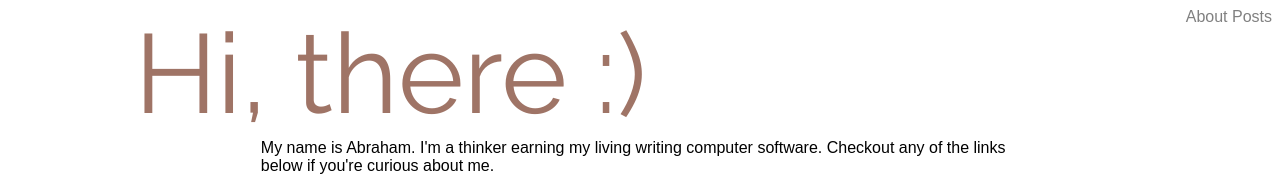
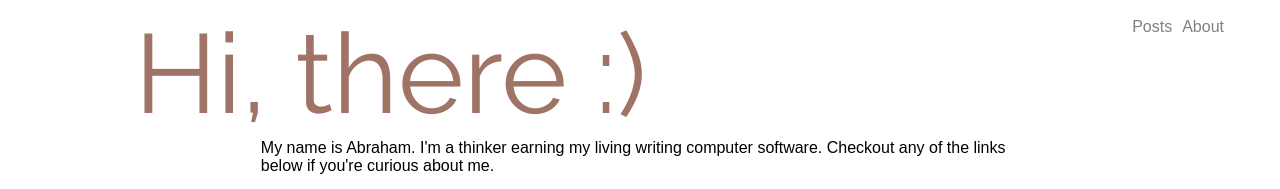
Before and after one commit to abrabah/abrabah.github.io, a Jekyll site: the page built from index.html, in a window 1280 px wide. Shown: the top 189 px of the page. Built offline with Jekyll 4.4.1, drawn with Linux system fonts in a browser that asks for light colours; nearby versions of some CDN libraries.

Commit message:
changed header.. added padding etc..

```diff
--- a/_layouts/default.html
+++ b/_layouts/default.html
@@ -17,8 +17,9 @@
   <a href="/">Posts</a>
 </header>
 
-
-{{ content }}
+<article >
+  {{ content }}
+</article>
 </body>
 
 
--- a/index.html
+++ b/index.html
@@ -2,11 +2,11 @@
 layout: default
 title: Hello world
 ---
-<header class="title"> Hi, there :)</header>
+<p class="title"> Hi, there :)</p>
 
-<article>
+<section class="about-me">
   My name is Abraham. I'm a thinker earning my living writing computer software. Checkout any of the links below if you're curious about me.
-</article>
+</section>
 
 <footer class="about-footer">
 <a class="linkedin-link" href="https://www.linkedin.com/pub/abraham-bah/ba/456/868"><i class="fa fa-linkedin "></i>Abraham Bah</a>
--- a/style/components/_about.scss
+++ b/style/components/_about.scss
@@ -7,7 +7,7 @@
 }
 
 
-article{
+.about-me{
   content:'';
   display:block;
   clear: both;
--- a/style/components/_header.scss
+++ b/style/components/_header.scss
@@ -1,7 +1,10 @@
 header {
-  float: right;
-
+  position: fixed;
+  width: 95%;
+  margin: 5px;
    & > a{
+     padding: 5px;
+     float: right;
      color: gray;
      &:hover{
        color: #9F7466;
```
